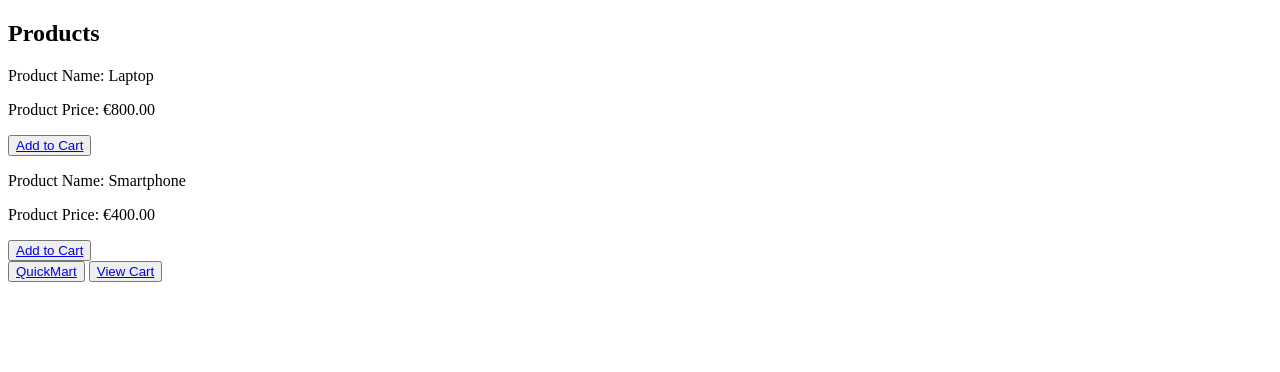
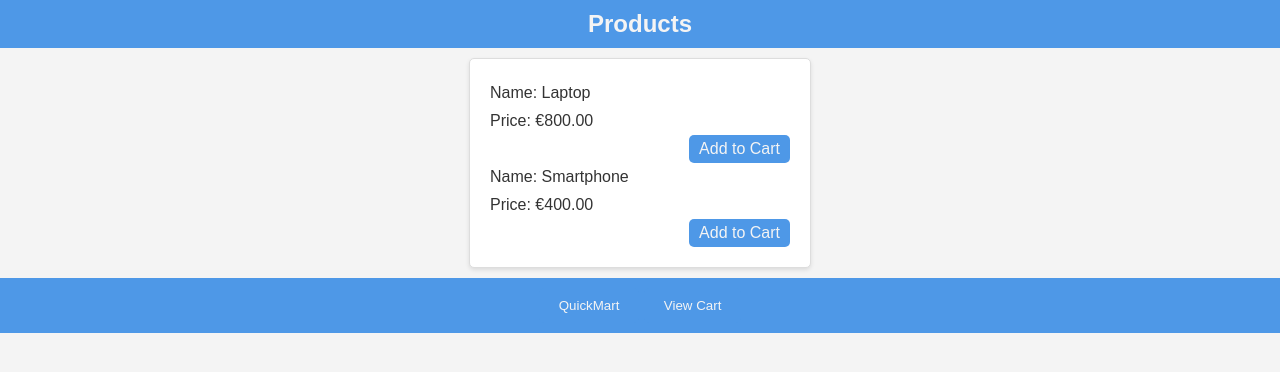
Before and after one commit to acumenw/IHU, a PHP site: page /products.php?category_id=1 in a window 1280 px wide. Shown: the top 372 px of the page. Run offline with PHP 8.4, Linux system fonts and the light colour scheme; data comes from the database, SQL or seed files in the repository; both versions use the stored data as it was after the commit.

Commit message:
complete v.0

```diff
--- a/Master/Web Programming/Back End/Coursework/products.php
+++ b/Master/Web Programming/Back End/Coursework/products.php
@@ -31,29 +31,31 @@ if(isset($_GET['category_id'])) {
 <head>
     <meta charset="UTF-8">
     <meta name="viewport" content="width=device-width, initial-scale=1.0">
+    <link rel="stylesheet" href="style.css">
     <title>QuickMart | <?php echo htmlspecialchars($category_name) ?>
     </title>
 </head>
 
 <body>
     <h2 id='headers'>Products</h2>
-    <?php
+    <div id='categoryProductsList'>
+        <?php
 while($productRow = mysqli_fetch_assoc($productResult)) {
     $product_name = $productRow['product_name'];
     $product_price = $productRow['product_price'];
 
+    echo "<p>Name: $product_name</p>";
+    echo "<p>Price: €$product_price</p>";
+    echo "<a class='addToCart' href='insert_cart.php?product_id={$productRow['product_id']}'>Add to Cart</a>";
 
-    echo "<div id='categoryProductsList'>";
-    echo "<p>Product Name: $product_name</p>";
-    echo "<p>Product Price: €$product_price</p>";
-    echo "<button id='addToCart'><a href='insert_cart.php?product_id={$productRow['product_id']}'>Add to Cart</a></button>";
-    echo "</div>";
 
 }
 ?>
-
-    <button id='navButtons'><a href="index.php">QuickMart</a></button>
-    <button id='navButtons'><a href="cart.php">View Cart</a></button>
+    </div>
+    <div id='footer'>
+        <button><a href="index.php">QuickMart</a></button>
+        <button><a href="cart.php">View Cart</a></button>
+    </div>
 </body>
 
 </html>
--- /dev/null
+++ b/Master/Web Programming/Back End/Coursework/style.css
@@ -0,0 +1,154 @@
+body {
+    font-family: Arial, Helvetica, sans-serif;
+    margin: 0;
+    padding: 0;
+    background-color: #f4f4f4;
+    color: #333;
+}
+
+#headers, #footer{
+    background-color: #4e98e7;
+    color: #f4f4f4;
+    margin: 0;
+    padding: 10px 0;
+    text-align: center;
+}
+
+#footer button {
+    background-color: #4e98e7;
+    border: none;
+    border-radius: 5px;
+    padding: 10px 20px;
+    cursor: pointer;
+    transition: background-color 0.3s;
+}
+
+#footer button:hover {
+    background-color: #367ab3;
+}
+
+#footer a {
+    text-decoration: none;
+    color: #f4f4f4;
+}
+
+#footer button:active {
+    transform: scale(0.98);
+}
+
+#categories{
+    text-align: center;
+}
+
+#categoryButtons{
+    background-color: #4e98e7;
+    color: #f4f4f4;
+    padding: 10px 20px;
+    margin: 10px auto;
+    width: 200px;
+    text-align: center;
+    border: none;
+    border-radius: 5px;
+    display: block;
+    text-decoration: none;
+    transition: background-color 0.3s;
+    cursor: pointer;
+}
+
+#categoryButtons:hover{
+    background-color: #367ab3;
+
+}
+
+#categoryProductsList {
+    background-color: #ffffff;
+    color: #333;
+    border: 1px solid #ddd;
+    border-radius: 5px;
+    padding: 20px;
+    margin: 10px auto;
+    width: 300px;
+    display: flex;
+    flex-direction: column;
+    box-shadow: 0 2px 4px rgba(0, 0, 0, 0.1);
+}
+
+#categoryProductsList p {
+    text-align: left;
+    margin: 5px 0;
+}
+
+.addToCart{
+    background-color: #4e98e7;
+    color: #f4f4f4;
+    padding: 5px 10px;
+    margin-top: auto;
+    align-self: flex-end;
+    border: none;
+    border-radius: 5px;
+    text-decoration: none;
+    transition: background-color 0.3s;
+    cursor: pointer;
+}
+
+.addToCart:active {
+    transform: scale(0.98);
+}
+
+.addToCart:hover{
+    background-color: #367ab3;
+
+}
+
+.cartProducts {
+    background-color: #ffffff;
+    color: #333;
+    border: 1px solid #ddd;
+    border-radius: 5px;
+    padding: 15px;
+    margin: 10px auto;
+    width: 300px;
+    display: flex;
+    flex-direction: column;
+    justify-content: space-between;
+    box-shadow: 0 2px 4px rgba(0, 0, 0, 0.1);
+    line-height: 1.5;
+}
+
+.cartProducts form {
+    margin-top: auto;
+    align-self: flex-end;
+}
+
+.removeButton {
+    background-color: #d55858;
+    color: #f4f4f4;
+    padding: 5px 10px;
+    border: none;
+    border-radius: 5px;
+    cursor: pointer;
+    transition: background-color 0.3s;
+}
+
+
+.removeButton:active {
+    transform: scale(0.98);
+}
+
+.removeButton:hover{
+    background-color: #b33645;
+
+}
+
+#totalPrice{
+    background-color: #d55858;
+    color: #f4f4f4;
+    padding: 15px 10px;
+    border: none;
+    border-radius: 5px;
+    text-align: center;
+}
+
+#emptyCart{
+    text-align: center;
+}
```
Also changed, not shown: Master/Web Programming/Back End/Coursework/cart.php (+23 -14 lines), Master/Web Programming/Back End/Coursework/categories.sql (added, +78 -0 lines), Master/Web Programming/Back End/Coursework/index.php (+5 -4 lines), Master/Web Programming/Back End/Coursework/products.sql (added, +85 -0 lines).
